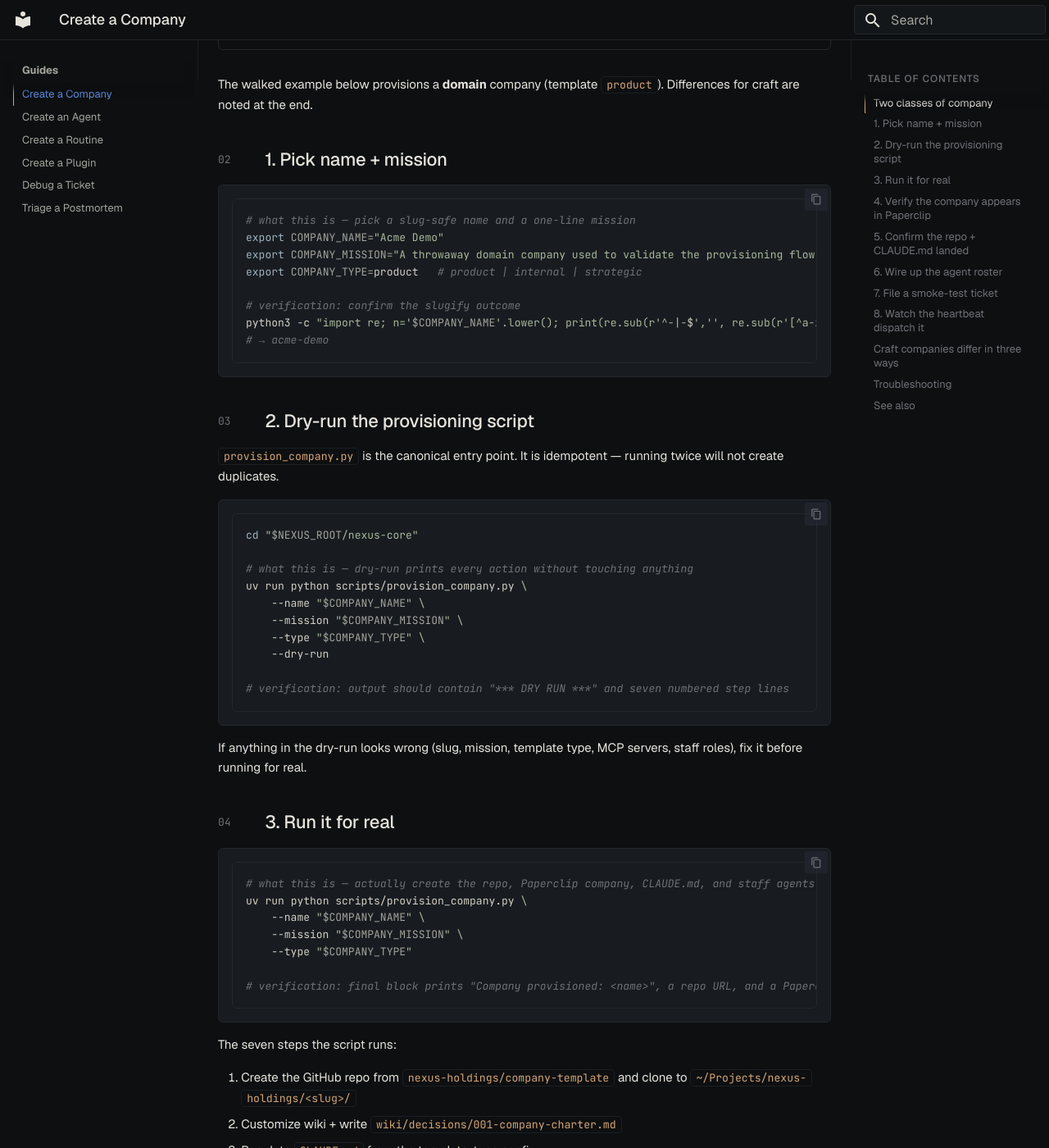
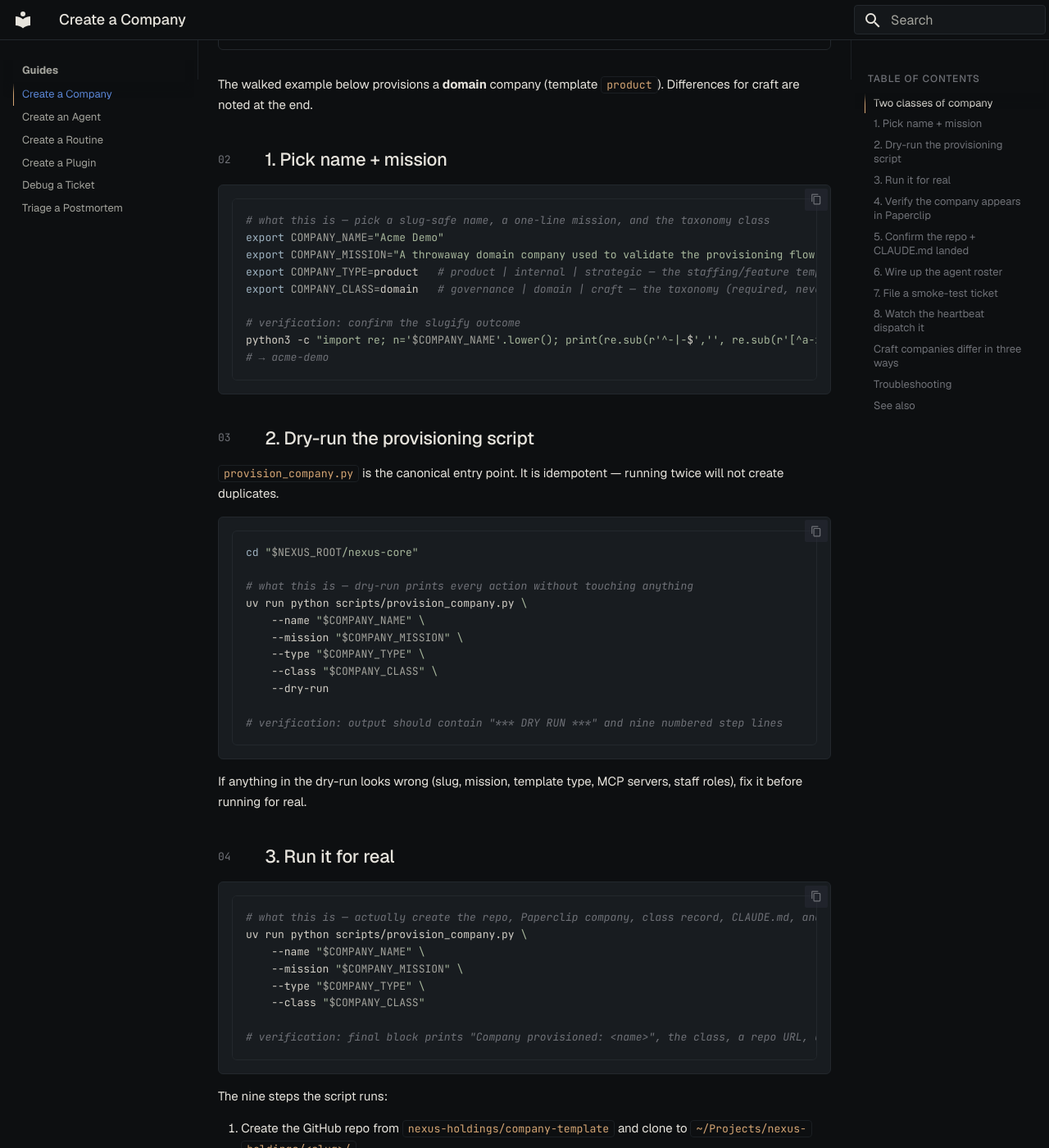
Before and after one commit to nexus-holdings/nexus-docs, an MkDocs documentation site: the page built from docs/guides/create-a-company.md, in a window 1280 px wide and 1400 px high, scrolled down 936 px. Shown: the whole window at 82% size. Built offline with MkDocs 1.6.1 and Material for MkDocs 9.7.7, drawn with Linux system fonts in a browser that asks for light colours; some of the changed text lies outside the part shown.

Commit message:
docs: class register + ADR-045/046 in the index + --class in the provisioning guide
Phase F of the company-class work: 'Where class lives' section on the
Company Classes page (the class register as a substrate primitive, three
writers one truth); ADR-045/046 rows under a new 'Company genesis &
taxonomy' group in the decisions index; create-a-company guide updated
for the required --class flag (orthogonal to --type) and the real
nine-step provisioning flow.

Co-Authored-By: Claude Opus 4.8 (1M context) <noreply@anthropic.com>

````diff
--- a/docs/guides/create-a-company.md
+++ b/docs/guides/create-a-company.md
@@ -29,10 +29,11 @@ The walked example below provisions a **domain** company (template `product`). D
 ## 1. Pick name + mission
 
 ```bash
-# what this is — pick a slug-safe name and a one-line mission
+# what this is — pick a slug-safe name, a one-line mission, and the taxonomy class
 export COMPANY_NAME="Acme Demo"
 export COMPANY_MISSION="A throwaway domain company used to validate the provisioning flow"
-export COMPANY_TYPE=product   # product | internal | strategic
+export COMPANY_TYPE=product   # product | internal | strategic — the staffing/feature template
+export COMPANY_CLASS=domain   # governance | domain | craft — the taxonomy (required, never defaulted)
 
 # verification: confirm the slugify outcome
 python3 -c "import re; n='$COMPANY_NAME'.lower(); print(re.sub(r'^-|-$','', re.sub(r'[^a-z0-9]+','-', n)))"
@@ -51,9 +52,10 @@ uv run python scripts/provision_company.py \
     --name "$COMPANY_NAME" \
     --mission "$COMPANY_MISSION" \
     --type "$COMPANY_TYPE" \
+    --class "$COMPANY_CLASS" \
     --dry-run
 
-# verification: output should contain "*** DRY RUN ***" and seven numbered step lines
+# verification: output should contain "*** DRY RUN ***" and nine numbered step lines
 ```
 
 If anything in the dry-run looks wrong (slug, mission, template type, MCP servers, staff roles), fix it before running for real.
@@ -61,24 +63,27 @@ If anything in the dry-run looks wrong (slug, mission, template type, MCP server
 ## 3. Run it for real
 
 ```bash
-# what this is — actually create the repo, Paperclip company, CLAUDE.md, and staff agents
+# what this is — actually create the repo, Paperclip company, class record, CLAUDE.md, and staff agents
 uv run python scripts/provision_company.py \
     --name "$COMPANY_NAME" \
     --mission "$COMPANY_MISSION" \
-    --type "$COMPANY_TYPE"
+    --type "$COMPANY_TYPE" \
+    --class "$COMPANY_CLASS"
 
-# verification: final block prints "Company provisioned: <name>", a repo URL, and a Paperclip URL
+# verification: final block prints "Company provisioned: <name>", the class, a repo URL, and a Paperclip URL
 ```
 
-The seven steps the script runs:
+The nine steps the script runs:
 
 1. Create the GitHub repo from `nexus-holdings/company-template` and clone to `~/Projects/nexus-holdings/<slug>/`
 2. Customize wiki + write `wiki/decisions/001-company-charter.md`
 3. Populate `CLAUDE.md` from the template-type config
 4. Register the company in Paperclip (`POST /api/companies`)
-5. Auto-staff persistent agents (Company Lead, Tech Lead — depending on type)
-6. Write `.mcp.json` with `github`, `filesystem`, and optionally `paperclip` MCP servers
-7. Validate MCP server commands resolve in `PATH`
+5. Record the company's class in the [class register](../concepts/two-class-companies.md#where-class-lives) — the taxonomy is chosen at birth, never inferred later
+6. Auto-staff persistent agents (Company Lead, Tech Lead — depending on type)
+7. Bootstrap the per-company heartbeat routine
+8. Write `.mcp.json` with `github`, `filesystem`, and optionally `paperclip` MCP servers
+9. Validate MCP server commands resolve in `PATH`
 
 ## 4. Verify the company appears in Paperclip
 
@@ -161,7 +166,7 @@ If you pick `--type strategic` (the closest current proxy for "craft" in the pro
 | MCP servers | github + filesystem + paperclip | github + filesystem + paperclip |
 | Issue origin | Files its own work | Receives dispatched work from domain companies via [craft-dispatch](../components/plugins/craft-dispatch.md) |
 
-The provisioning script does not yet have a first-class `--type craft` flag — track its addition in the catalog. For now, use `strategic` and rely on the craft-dispatch plugin to route work in.
+The taxonomy and the template are **orthogonal flags**: `--class craft` declares what the company *is* (recorded in the class register at birth), while `--type` picks the staffing/feature template (`strategic` remains the closest template for a craft company's persistent-leads-only shape). The craft-dispatch plugin routes work in based on the class.
 
 ## Troubleshooting
 
````
Also changed, not shown: docs/concepts/decisions-index.md (+7 -0 lines), docs/concepts/two-class-companies.md (+10 -0 lines).
